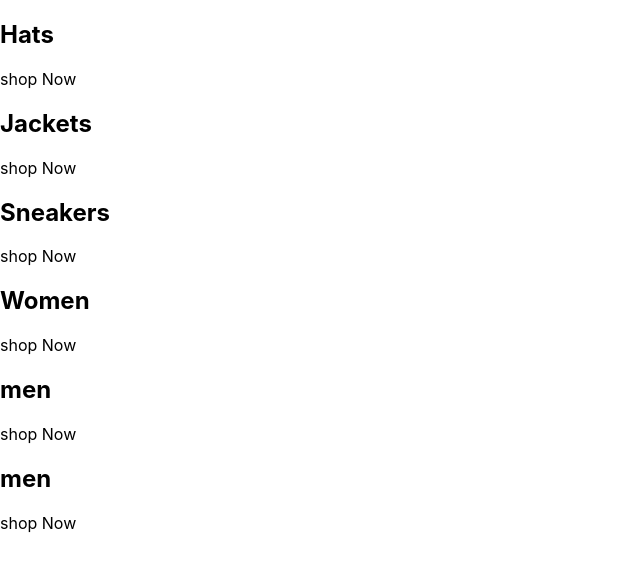
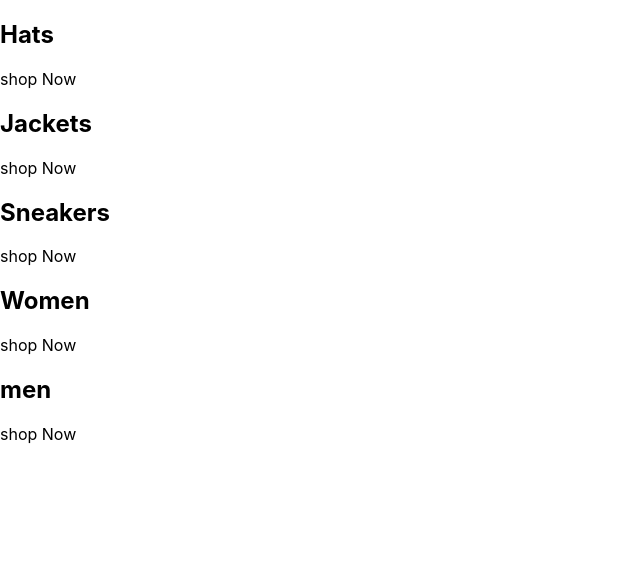
Before and after one commit to Ankushtsalian/Shopping_Mart_FullStack, a React (Create React App) app in the folder shoppingmart/: page / in a window 1280 px wide. Shown: the top 570 px of the page, without its empty margins (0-640 px from the left). Built offline with nearby package versions, Linux system fonts and the light colour scheme.

Commit message:
outline of home

```diff
--- a/shoppingmart/src/App.js
+++ b/shoppingmart/src/App.js
@@ -5,7 +5,6 @@ function App() {
     { id: 3, title: "Sneakers" },
     { id: 4, title: "Women" },
     { id: 5, title: "men" },
-    { id: 6, title: "men" },
   ];
   return (
     <div className="catogories-container">
```
